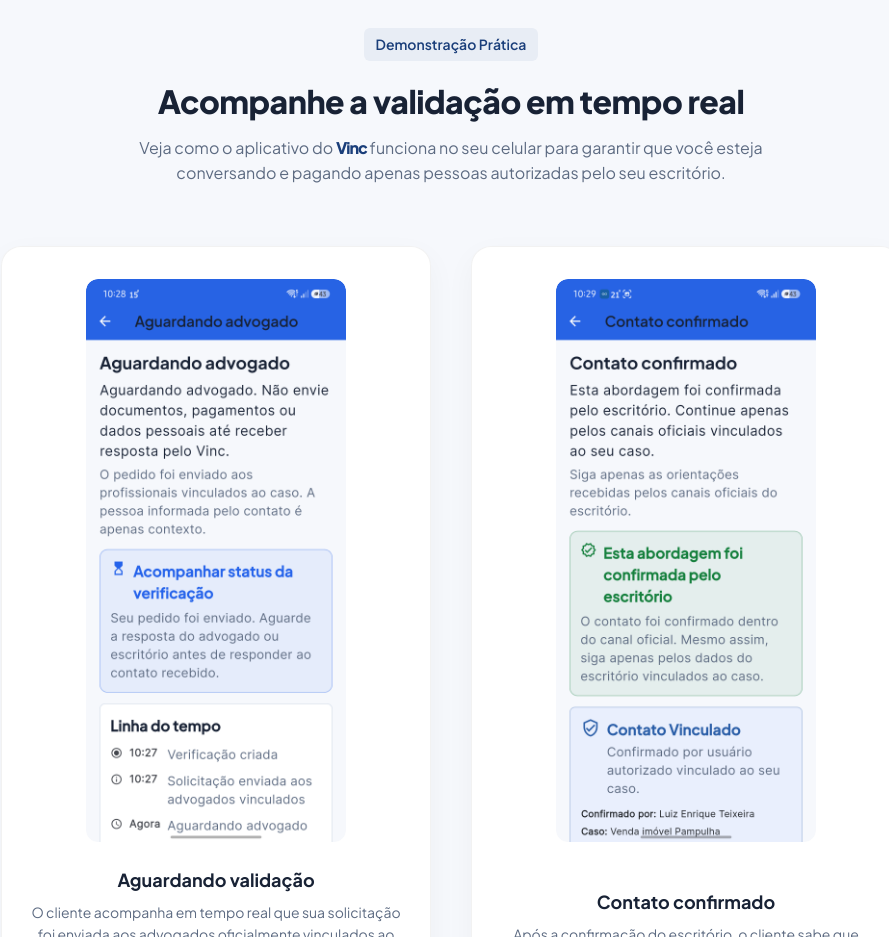
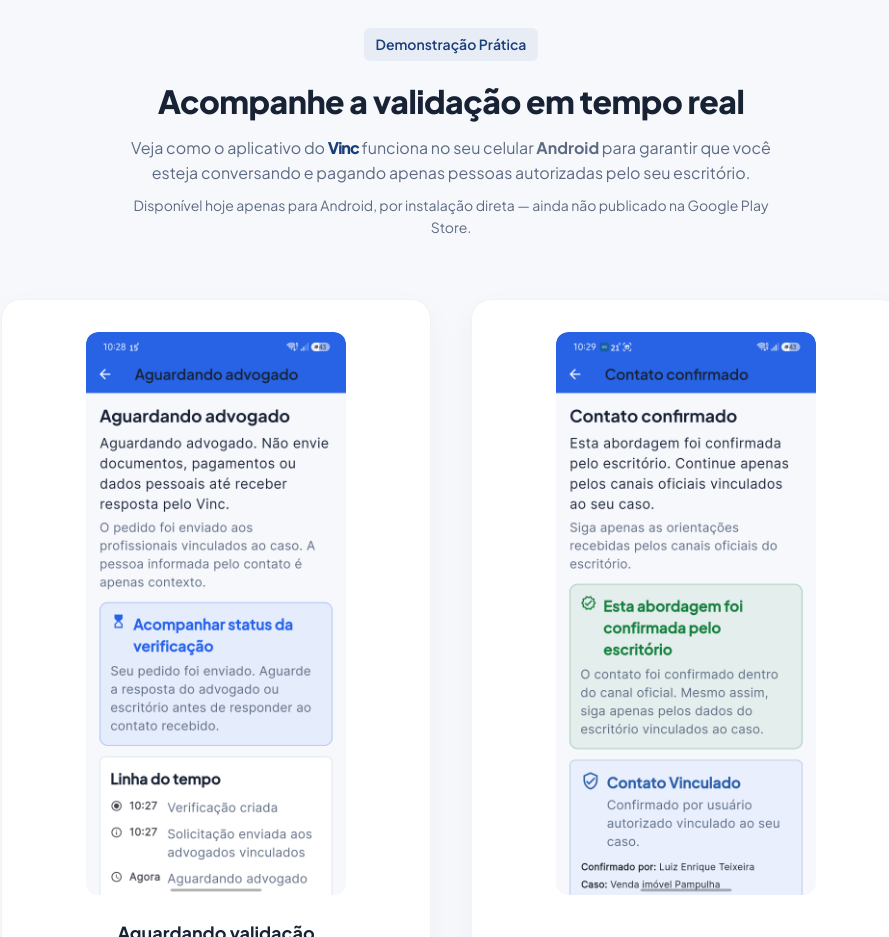
Before and after one commit to luizgteixeira/vinc-site, a plain HTML site: page pages/clientes.html in a window 1280 px wide. Shown: the part 2100-3037 px from the top of the page, without its empty margins (189-1078 px from the left). Drawn offline with Linux system fonts and the light colour scheme.

Commit message:
fix(conteudo): divulga disponibilidade Android-only do app Vinc
O site nunca mencionava que o app roda apenas em Android e ainda não
está na Google Play Store, o que podia gerar expectativa errada em
quem solicitasse a chave de ativação em outra plataforma.

```diff
--- a/pages/clientes.html
+++ b/pages/clientes.html
@@ -187,7 +187,10 @@
           <span class="tag" style="margin-bottom: 12px; display: inline-block;">Demonstração Prática</span>
           <h2 id="practice-title" style="font-size: 32px; font-weight: 800; color: var(--text-primary); margin: 8px 0 0 0;">Acompanhe a validação em tempo real</h2>
           <p style="color: var(--text-secondary); max-width: 650px; margin: 12px auto 0 auto; font-size: 16px;">
-            Veja como o aplicativo do <span class="vinc-brand">Vinc</span> funciona no seu celular para garantir que você esteja conversando e pagando apenas pessoas autorizadas pelo seu escritório.
+            Veja como o aplicativo do <span class="vinc-brand">Vinc</span> funciona no seu celular <strong>Android</strong> para garantir que você esteja conversando e pagando apenas pessoas autorizadas pelo seu escritório.
+          </p>
+          <p style="color: var(--text-secondary); max-width: 650px; margin: 8px auto 0 auto; font-size: 14px;">
+            Disponível hoje apenas para Android, por instalação direta — ainda não publicado na Google Play Store.
           </p>
         </div>
 
```
Also changed, not shown: pages/como-funciona.html (+1 -1 lines), pages/contato.html (+3 -0 lines).
